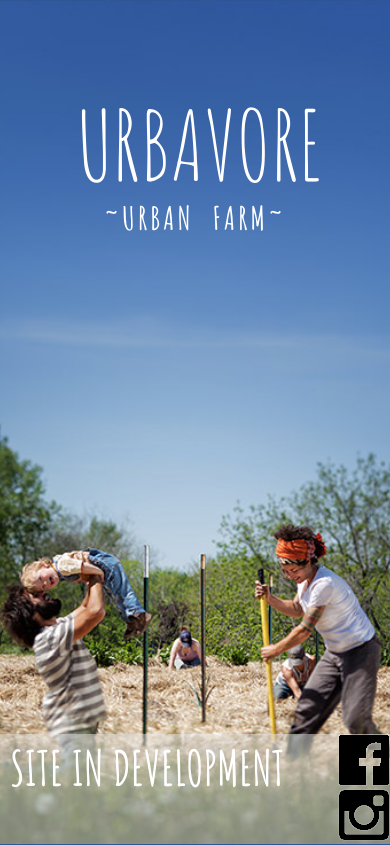
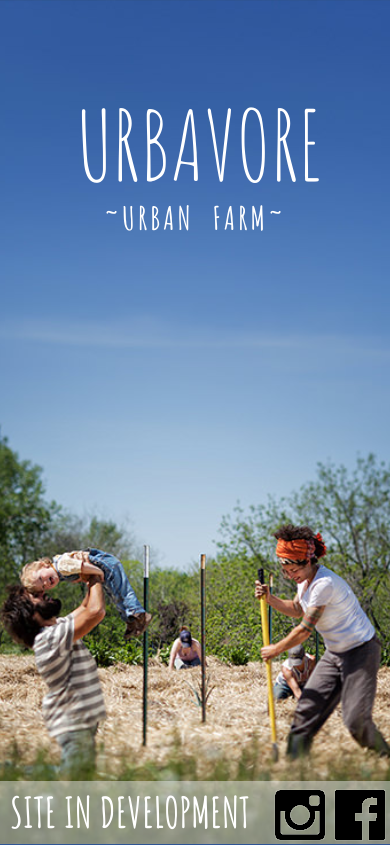
Before and after one commit to miykaelah/miykaelah.github.io, a plain HTML site: page urb-site-inprogress/index.html in a window 390 px wide. Drawn offline with Linux system fonts and the light colour scheme.

Commit message:
fiddling

```diff
--- a/urb-site-inprogress/css/style.css
+++ b/urb-site-inprogress/css/style.css
@@ -41,7 +41,7 @@ h1{
 h3{
 	font-family: 'Amatic SC', cursive;
 	color: white;
-	font-size: 3em;
+	font-size: 1.5em;
 	text-align: center;
 	text-transform: uppercase;
 	font-weight: bold;
@@ -71,10 +71,14 @@ footer{
 
 #fb{
 	float: right;
+	padding-top: 0.5em;
+	padding-right: 0.25em;
+	padding-left: 0.5em;
 }
 
 #insta{
 	float: right;
+	padding-top: 0.5em;
 }
 
 
@@ -98,6 +102,19 @@ h1{
 
 }
 
+#disclaimer{
+	float: left;
+	font-size: 2em;
+}
+
+#fb{
+	float: right;
+}
+
+#insta{
+	float: right;
+}
+
 @media only screen and (min-width:1px) and (max-width:414px){
 
 body{
@@ -116,8 +133,22 @@ h1{
     margin: 1em 1em 0 .80em;
 }
 
+
+
 #subtitle{
 	font-size: 2em;
 }
 
+#disclaimer{
+	float: left;
+	font-size: 1.75em;
 }
+
+#fb{
+	float: right;
+}
+
+#insta{
+	float: right;
+}
+}
```
